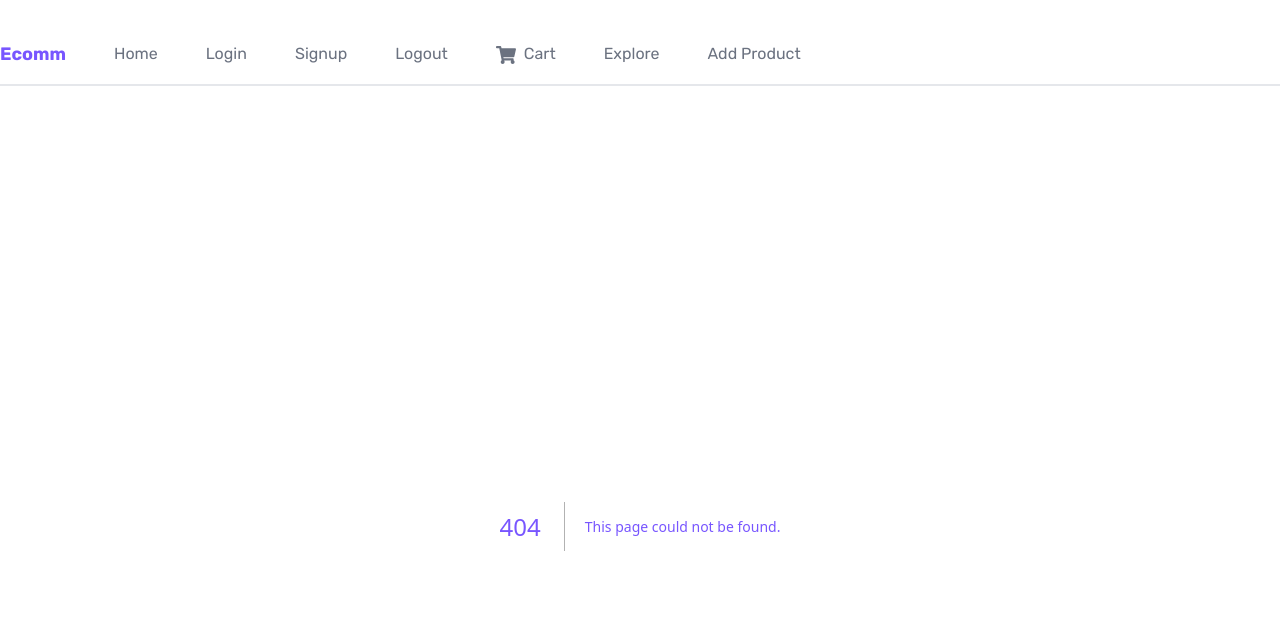
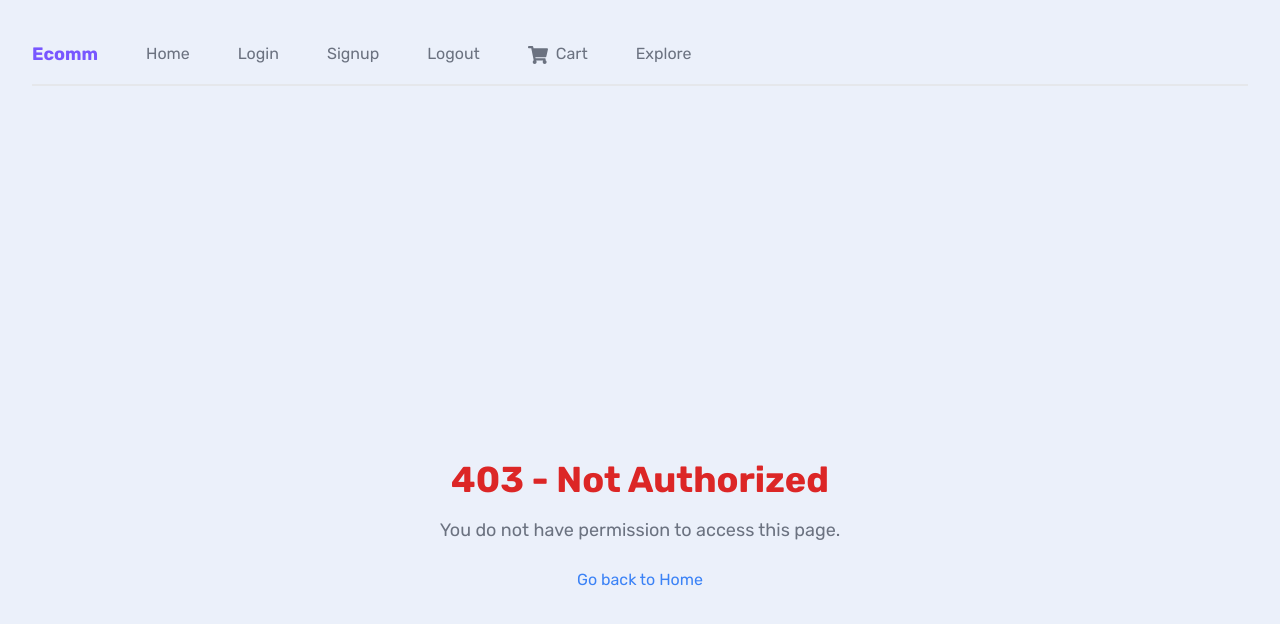
Before and after one commit to anujabar/ecomm_dbmsl, a Next.js app: page /not-authorized in a window 1280 px wide. Before the commit this address had no page. Shown: the top 624 px of the page. Built offline with nearby package versions, Linux system fonts and the light colour scheme; sample sign-in values are in the browser's storage.

Commit message:
added protected routes

```diff
--- a/app/(components)/Navbar.jsx
+++ b/app/(components)/Navbar.jsx
@@ -16,7 +16,7 @@ const Navbar = () => {
       <Link href="/logout">Logout</Link>
       <Link href='/cart'><FaShoppingCart size={20} className='inline mr-2' />Cart</Link>
       <Link href='/products/all'>Explore</Link>
-      {user && <Link href='/products/new'>Add Product</Link>}
+      {user && user.role=='seller' && <Link href='/products/new'>Add Product</Link>}
     </nav>
   )
 }
--- a/app/cart/page.jsx
+++ b/app/cart/page.jsx
@@ -4,6 +4,7 @@ import { useAuthContext } from '../(hooks)/useAuthContext'
 import { Carousel } from 'react-responsive-carousel'
 import CartCard from '../(components)/CartCard'
 import Checkout from '../(components)/Checkout'
+import ProtectedRoute from '../(components)/ProtectedRoute'
 
 const Cart = () => {
     const {user}=useAuthContext()
@@ -50,6 +51,7 @@ const Cart = () => {
       setCartItems((prevItems) => prevItems.filter(item => item.id !== itemId));
     };
   return (
+    <ProtectedRoute roles={['buyer', 'seller']}>
     <div>
       {empty && <div className='flex justify-center items-center'>
           <h2>Wow! Such empty.</h2>
@@ -64,6 +66,7 @@ const Cart = () => {
       {checkout && <Checkout items={cartItems}/>}
       {checkout && <div className='chk-btn-cont'><button className='chk-btn' onClick={()=>{setCheckout(false)}}>Back</button></div>}
     </div>
+    </ProtectedRoute>
   )
 }
 
--- /dev/null
+++ b/app/not-authorized/page.jsx
@@ -0,0 +1,15 @@
+
+
+const NotAuthorized = () => {
+    return (
+      <div className="flex justify-center items-center min-h-screen">
+        <div className="text-center">
+          <h1 className="text-4xl font-bold text-red-600">403 - Not Authorized</h1>
+          <p className="text-lg mt-4">You do not have permission to access this page.</p>
+          <a href="/" className="text-blue-500 mt-6 inline-block">Go back to Home</a>
+        </div>
+      </div>
+    );
+  };
+
+  export default NotAuthorized;
--- a/app/products/my/page.jsx
+++ b/app/products/my/page.jsx
@@ -6,6 +6,7 @@ import Image from 'next/image';
 import { Carousel } from 'react-responsive-carousel';
 import ProductCard from '@/app/(components)/ProductCard';
 import MyProductCard from '@/app/(components)/MyProductCard';
+import ProtectedRoute from '@/app/(components)/ProtectedRoute';
 
 const MyProducts = () => {
   const { user } = useAuthContext();
@@ -46,6 +47,7 @@ const MyProducts = () => {
   }
 
   return (
+    <ProtectedRoute roles={['seller']}>
     <div>
       <h1>My Products</h1>
       {errorMessage && <p style={{ color: 'red' }}>{errorMessage}</p>}
@@ -64,6 +66,7 @@ const MyProducts = () => {
 
       )}
     </div>
+    </ProtectedRoute>
   );
 };
 
--- a/app/products/new/page.jsx
+++ b/app/products/new/page.jsx
@@ -2,6 +2,7 @@
 import { useEffect, useState } from 'react';
 import { redirect, useRouter } from 'next/navigation';
 import { useAuthContext } from '@/app/(hooks)/useAuthContext';
+import ProtectedRoute from '@/app/(components)/ProtectedRoute';
 
 
 const Page = () => {
@@ -80,6 +81,7 @@ const Page = () => {
   };
 
   return (
+    <ProtectedRoute roles={['seller']}>
     <div>
       <h1>Upload New Product</h1>
       <form onSubmit={handleSubmit}>
@@ -158,6 +160,7 @@ const Page = () => {
       {errorMessage && <p style={{ color: 'red' }}>{errorMessage}</p>}
       {successMessage && <p style={{ color: 'green' }}>{successMessage}</p>}
     </div>
+    </ProtectedRoute>
   );
 };
 
```
